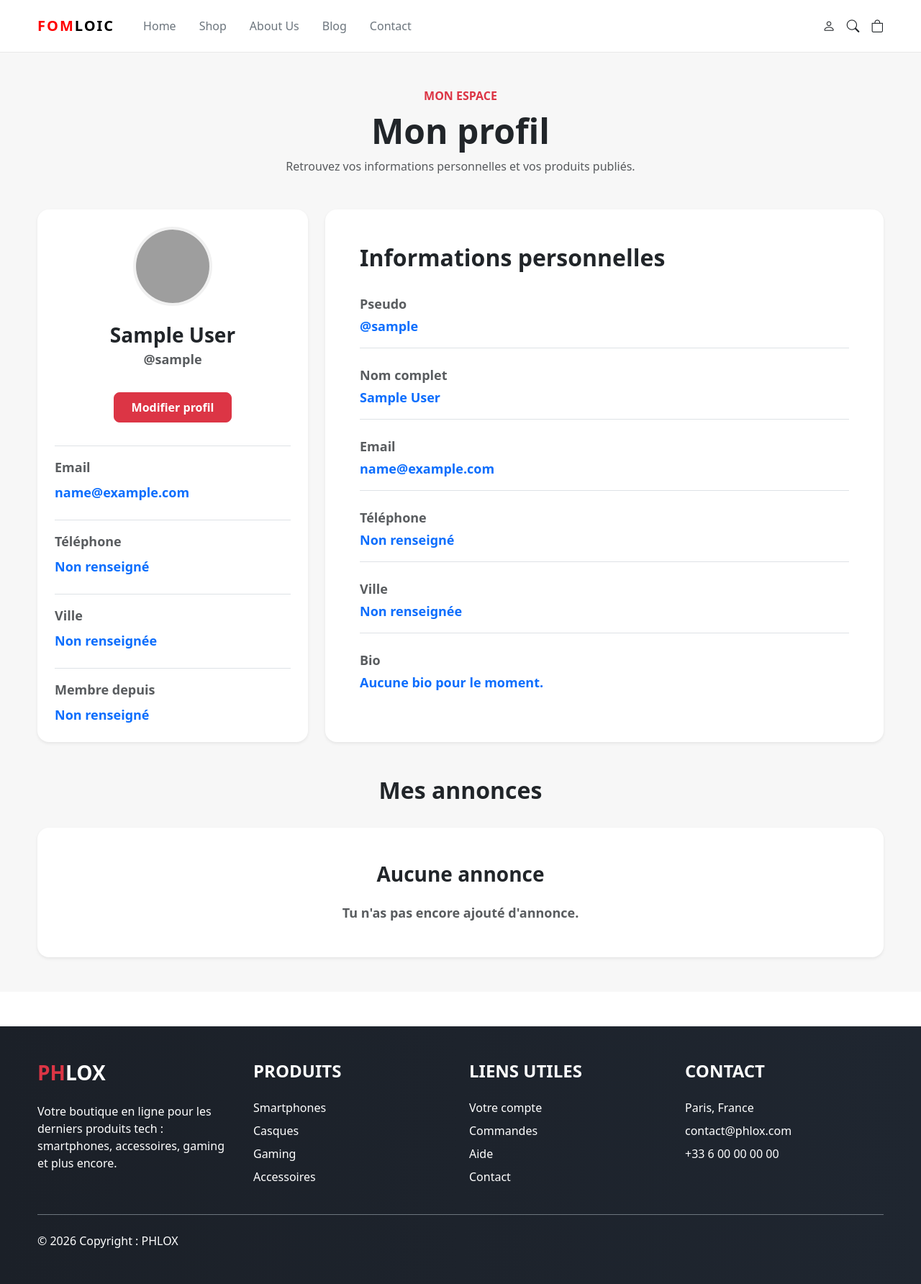
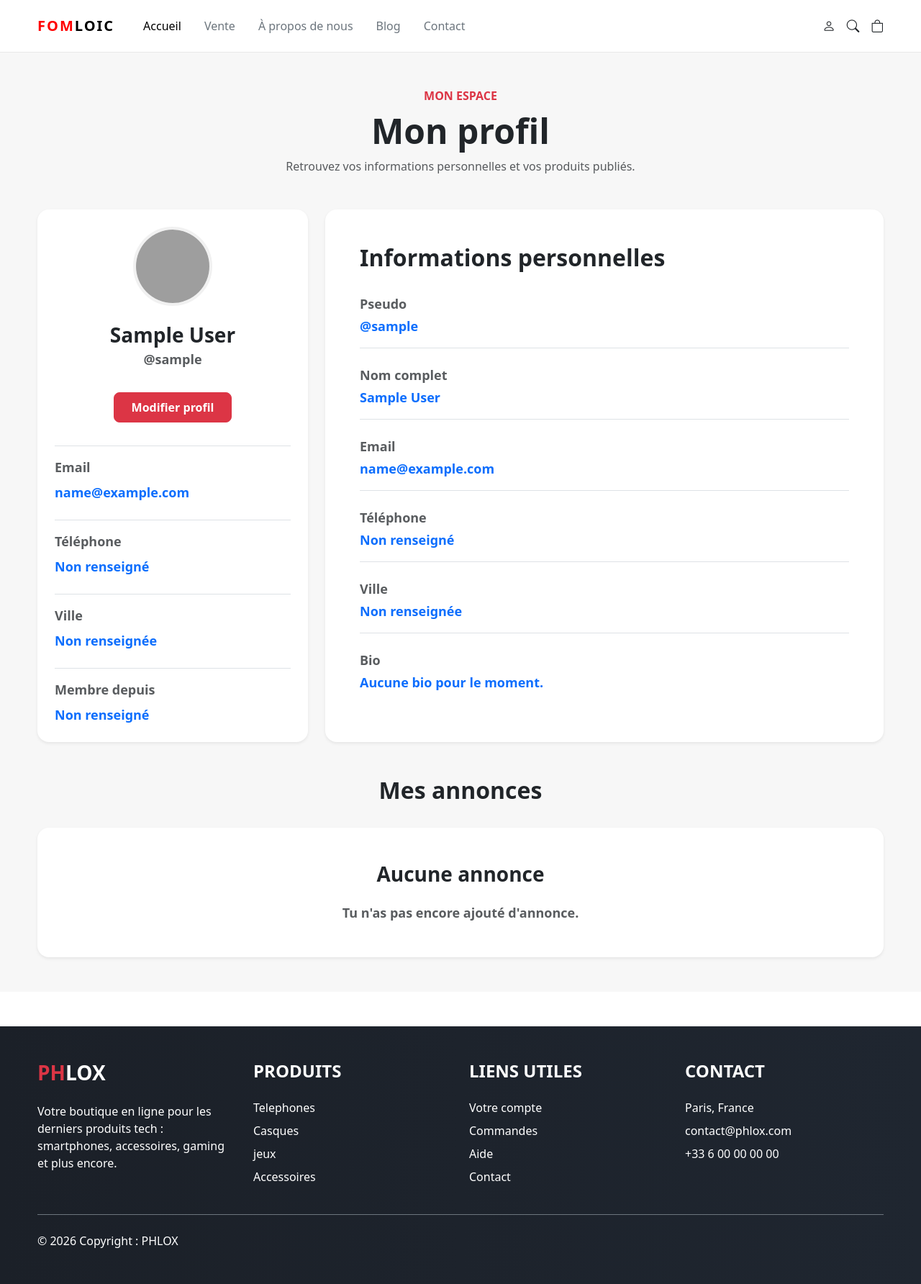
Before and after one commit to alioudiarra/projet, a PHP site: page /profile.php in a window 1280 px wide. Shown: the whole page at 72% size. Run offline with PHP 8.4, Linux system fonts and the light colour scheme; the visitor is signed in with stand-in values (Sample User, id 1); data that the repository does not hold is empty; grey boxes are pictures that could not be loaded.

Commit message:
modifications en francais du header et footer de page profile

```diff
--- a/profile.php
+++ b/profile.php
@@ -83,9 +83,9 @@ if ($stmtAnnonces) {
 
             <div class="collapse navbar-collapse" id="mainNav">
                 <ul class="navbar-nav ms-3 me-auto gap-lg-3">
-                    <li class="nav-item"><a class="nav-link" href="#">Home</a></li>
-                    <li class="nav-item"><a class="nav-link" href="#">Shop</a></li>
-                    <li class="nav-item"><a class="nav-link" href="#">About Us</a></li>
+                   <li class="nav-item"><a class="nav-link active" href="#">Accueil</a></li>
+                    <li class="nav-item"><a class="nav-link" href="#">Vente</a></li>
+                    <li class="nav-item"><a class="nav-link" href="#">À propos de nous</a></li>
                     <li class="nav-item"><a class="nav-link" href="#">Blog</a></li>
                     <li class="nav-item"><a class="nav-link" href="#">Contact</a></li>
                 </ul>
@@ -331,9 +331,9 @@ if ($stmtAnnonces) {
                 <div class="col-md-3">
                     <h4 class="fw-bold mb-3">PRODUITS</h4>
                     <ul class="list-unstyled">
-                        <li class="mb-2">Smartphones</li>
+                        <li class="mb-2">Telephones</li>
                         <li class="mb-2">Casques</li>
-                        <li class="mb-2">Gaming</li>
+                        <li class="mb-2">jeux</li>
                         <li class="mb-2">Accessoires</li>
                     </ul>
                 </div>
```
Also changed, not shown: uploads/annonces/1774947332_WhatsApp Image 2025-10-10 à 19.09.16_92236f37.jpg (added).
